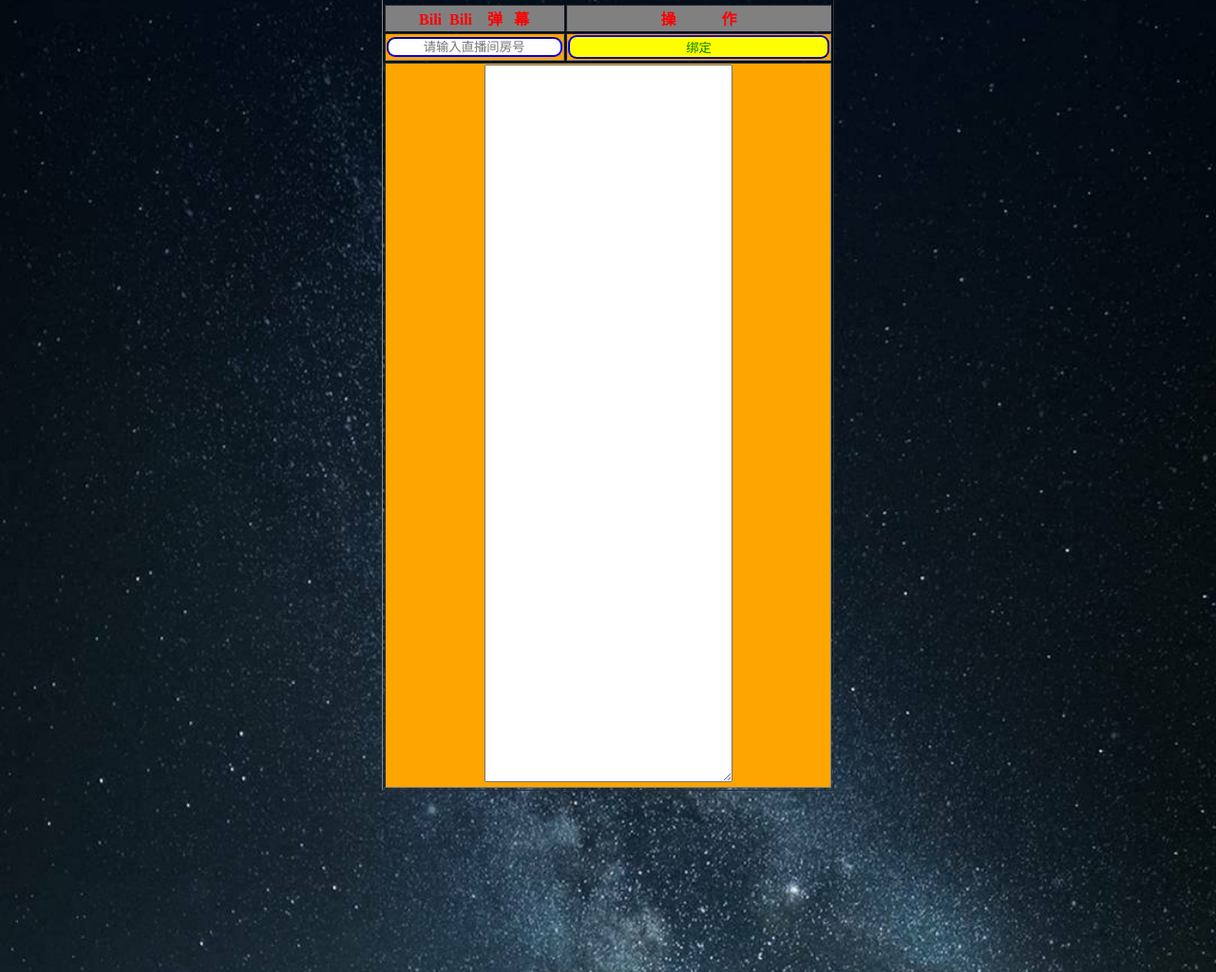
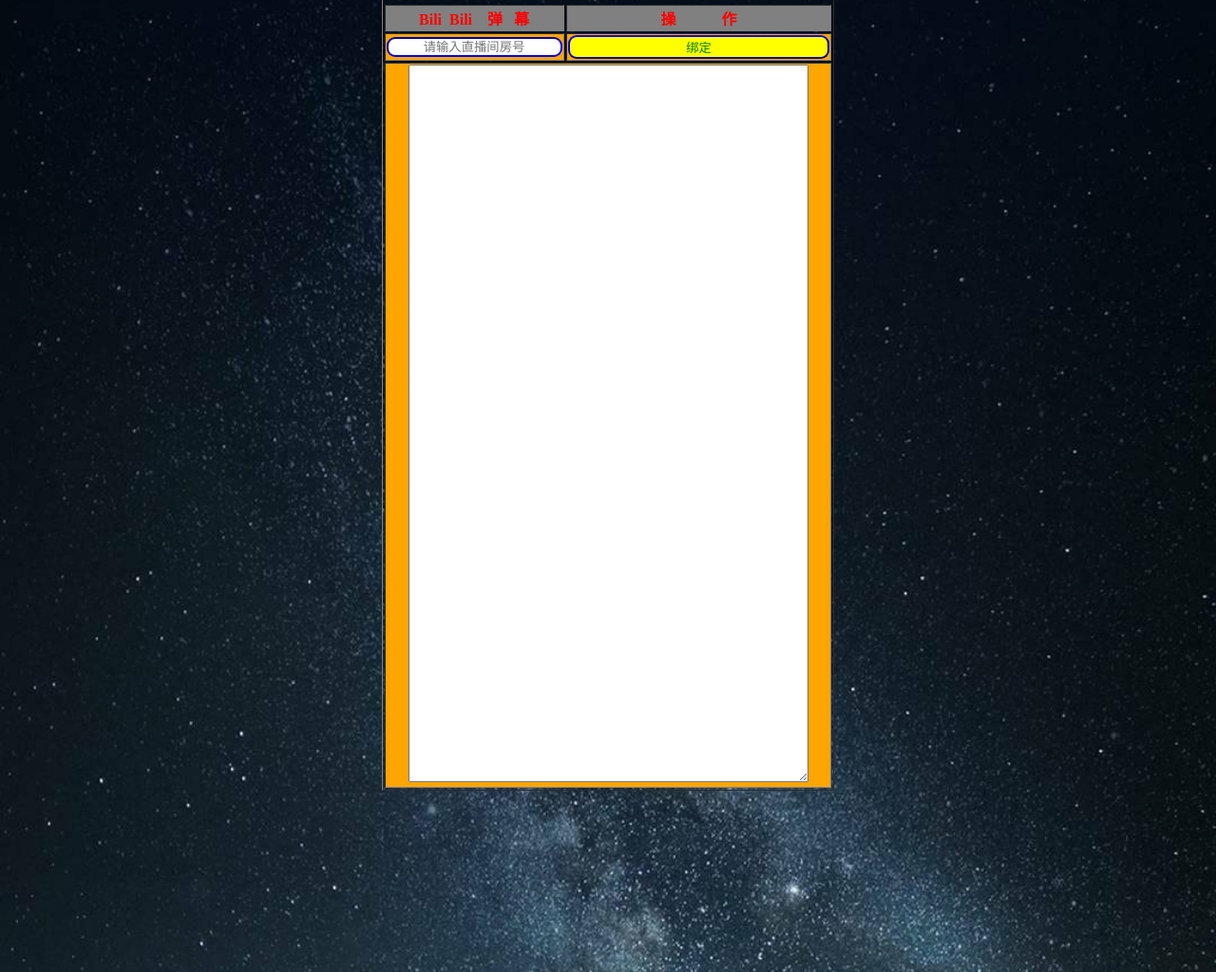
Before and after one commit to IZIMUI/Minecraft, a plain HTML site: page index.html in a window 1280 px wide. Shown: the part 482-1506 px from the top of the page at 95% size. Drawn offline with Linux system fonts and the light colour scheme.

Commit message:
Update index.html

```diff
--- a/index.html
+++ b/index.html
@@ -99,7 +99,7 @@
 <td><button class="Send" onclick='document.getElementById("Room_ID").value'>绑定</button></td>
 </tr>
 <tr>
-<td colspan="2"><textarea id="Content" rows="50" cols="30" readonly></textarea></td>
+<td colspan="2"><textarea id="Content" rows="50" cols="50" readonly></textarea></td>
 </tr>
 </tbody>
 </table>
```
